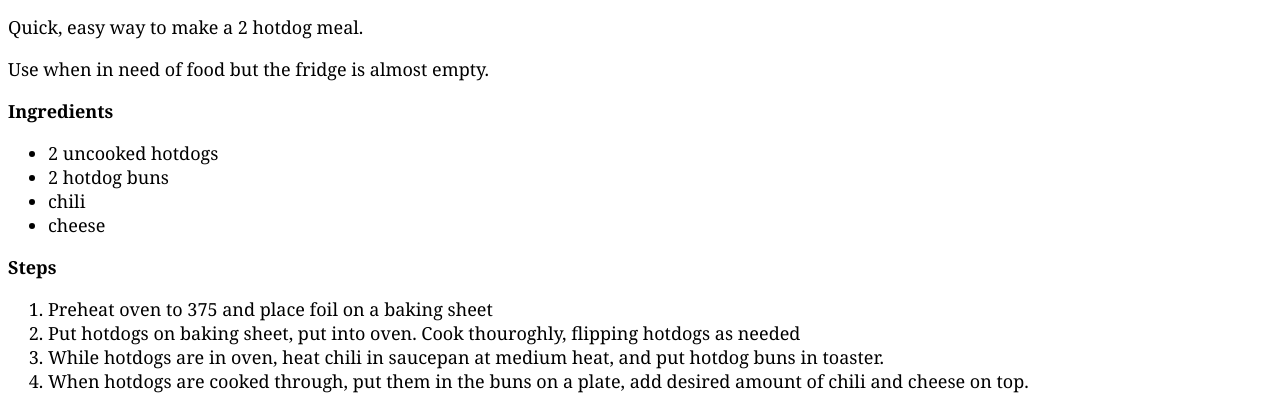
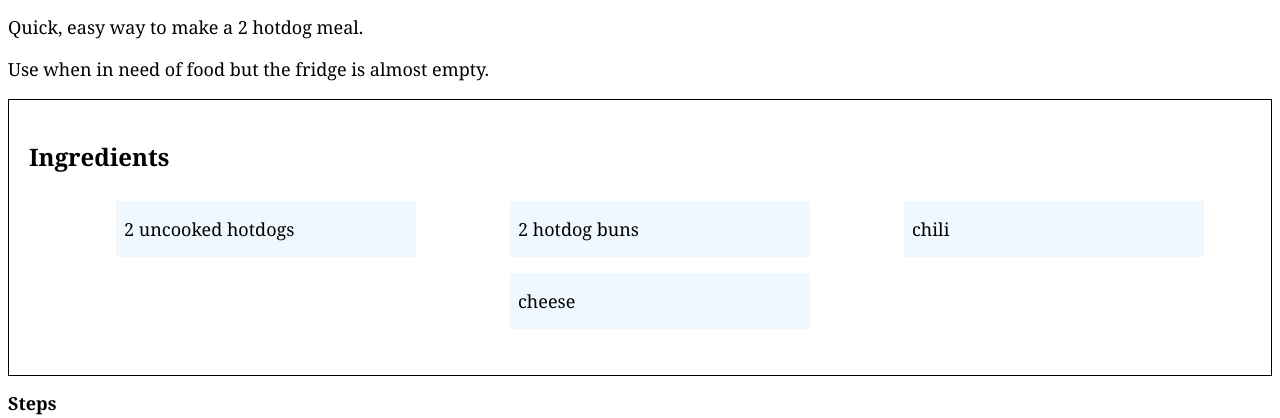
Before and after one commit to calebmcgee/odin-recipes, a plain HTML site: page recipes/chilidogs.html in a window 1280 px wide. Shown: the part 433-851 px from the top of the page. Drawn offline with Linux system fonts and the light colour scheme.

Commit message:
Style ingredients list using flexbox
Center and evenly space ingredients to improve appearance

```diff
--- a/style.css
+++ b/style.css
@@ -68,3 +68,28 @@ nav h2 {
     height:300px;
     width: 500px;
 }
+
+.ingredients {
+    border: 1px solid black;
+    padding: 20px;
+}
+
+.ingredients h2 {
+    font-size:24px;
+}
+.ingredients-list {
+    list-style-type: none;
+    display: flex;
+    flex-wrap: wrap;
+    justify-content: space-between;
+    align-items: center;
+
+}
+
+.ingredients-list li {
+    background-color: aliceblue;
+    padding: 16px 8px;
+    margin: 8px auto;
+    width: 300px;
+
+}
```
